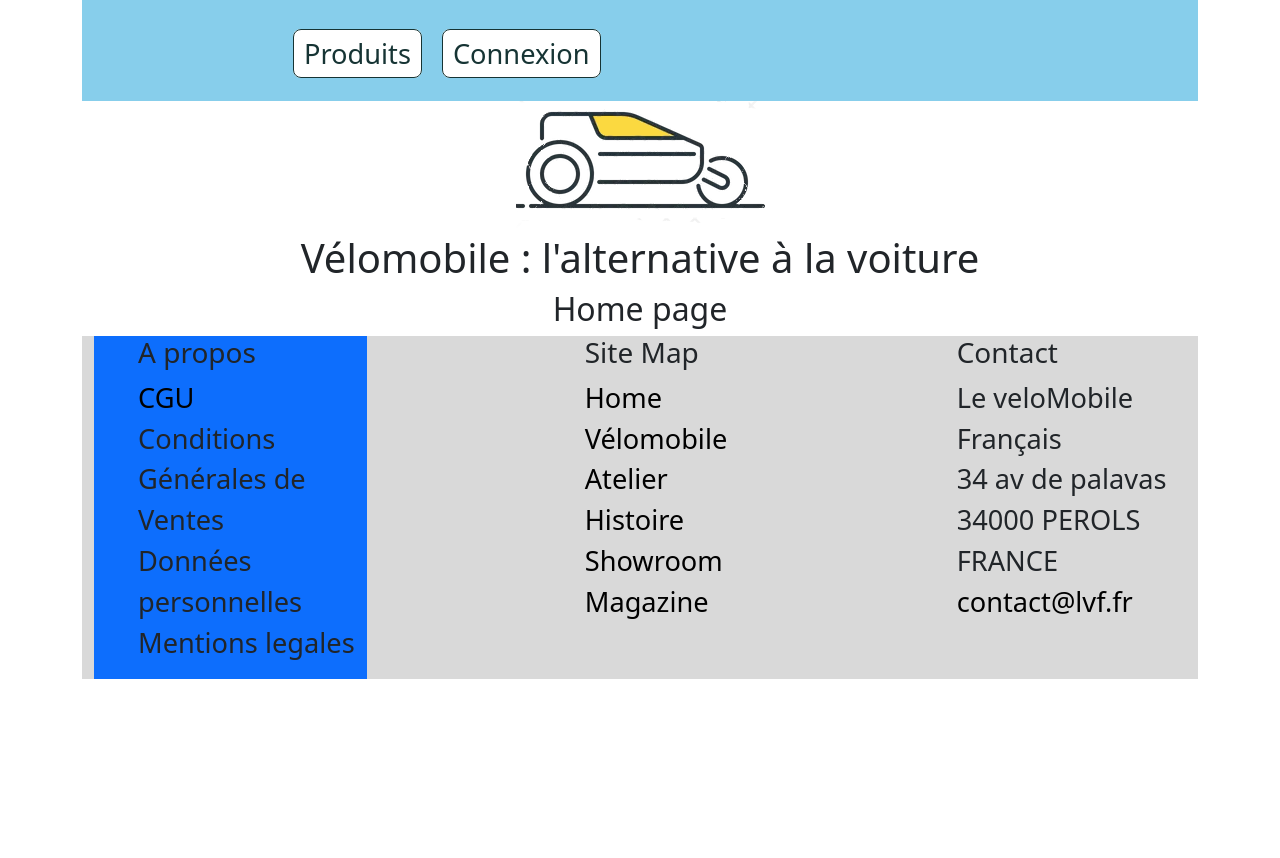
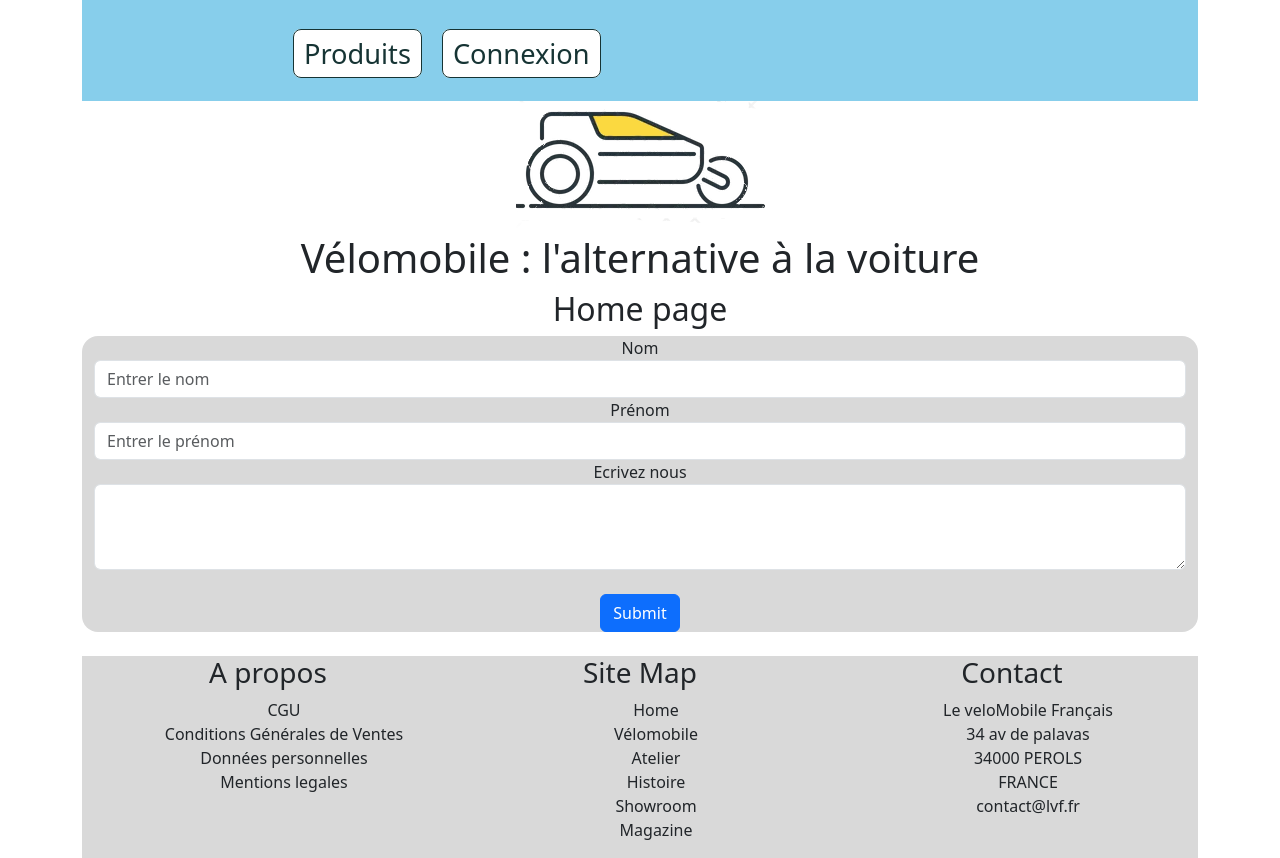
Before and after one commit to alexandra-pereira/velomobile, a React (Create React App) app: page / in a window 1280 px wide. Before the commit the page ends 800 px from the top, so only its background shows below. Built offline with nearby package versions, Linux system fonts and the light colour scheme.

Commit message:
footer et formulaire

```diff
--- a/src/App.js
+++ b/src/App.js
@@ -3,6 +3,7 @@ import { Outlet } from "react-router-dom";
 import { useState } from "react";
 import Header from "./components/Header";
 import Footer from "./components/Footer";
+import Formulaire from "./components/Formulaire";
 /**
  * Gère l'affichage du composant App
  * App appelle ici le composant Title avec deux arguments sous la forme de clés/valeurs
@@ -19,11 +20,13 @@ function App() {
       <main>
         {/* Outlet indique l'endroit où vont s'afficher les composants définis dans les routes enfants */}
         <Outlet context={[isLoggedIn, setIsLoggedIn]} />
+        <Formulaire />
+        <br />
       </main>
 
-      <footer>
+
         <Footer />
-      </footer>
+
     </div>
   );
 }
--- a/src/components/Footer.jsx
+++ b/src/components/Footer.jsx
@@ -2,54 +2,40 @@ import "./../sass/footer.scss";
 
 const Footer = () => {
   return (
-    <footer className="container-fluid d-flex-wrap">
-      <div className="container bg-primary">
+    <footer className="container-fluid bg-dark-50">
+      <div className="row">
+        <div className="col-md-4">
+          <h3>A propos</h3>
           <ul>
-          <h3>A propos</h3>
-          <li>
-            <a href="#">CGU</a>
-          </li>
+            <li><a href="#">CGU</a></li>
             <li>Conditions Générales de Ventes</li>
             <li>Données personnelles</li>
             <li>Mentions legales</li>
           </ul>
         </div>
 
-      <div className="container">
+        <div className="col-md-4">
+          <h3>Site Map</h3>
           <ul>
-          <h3>Site Map</h3>
-          <li>
-            <a href="home">Home</a>
-          </li>
-          <li>
-            <a href="products">Vélomobile</a>
-          </li>
-          <li>
-            <a href="#">Atelier</a>
-          </li>
-          <li>
-            <a href="#">Histoire</a>
-          </li>
-          <li>
-            <a href="#">Showroom</a>
-          </li>
-          <li>
-            <a href="#">Magazine</a>
-          </li>
+            <li><a href="home">Home</a></li>
+            <li><a href="products">Vélomobile</a></li>
+            <li><a href="#">Atelier</a></li>
+            <li><a href="#">Histoire</a></li>
+            <li><a href="#">Showroom</a></li>
+            <li><a href="#">Magazine</a></li>
           </ul>
         </div>
 
-      <div className="container">
+        <div className="col-md-4">
+          <h3>Contact</h3>
           <ul>
-          <h3>Contact</h3>
             <li>Le veloMobile Français</li>
             <li>34 av de palavas</li>
             <li>34000 PEROLS</li>
             <li>FRANCE</li>
-          <li>
-            <a href="#">contact@lvf.fr</a>
-          </li>
+            <li><a href="#">contact@lvf.fr</a></li>
           </ul>
+        </div>
       </div>
     </footer>
   );
--- /dev/null
+++ b/src/components/Formulaire.jsx
@@ -0,0 +1,28 @@
+import "./../sass/formulaire.scss";
+
+const Formulaire = () => {
+    return (
+        <form className="container">
+            <div className="form-group">
+                <label htmlFor="name">Nom  </label>
+                <input type="text" className="form-control" id="name" placeholder="Entrer le nom" />
+
+            </div>
+
+            <div className="form-group">
+                <label htmlFor="firstName">Prénom</label>
+                <input type="text" className="form-control" id="firstNme" placeholder="Entrer le prénom" />
+            </div>
+
+            <div class="form-group">
+                <label for="description">Ecrivez nous</label>
+                <textarea class="form-control" id="description" rows="3"></textarea>
+            </div>
+            <br />
+            <button type="submit" className="btn btn-primary">Submit</button>
+        </form>
+
+    );
+}
+
+export default Formulaire;
--- a/src/sass/footer.scss
+++ b/src/sass/footer.scss
@@ -1,31 +1,23 @@
-footer{
+footer {
     background-color: #D9D9D9;
-    display: flex;
-    justify-content:space-around;
-    gap: 5em;
-    font-size: calc(0.5rem + 1.5vw);
+    max-width: 100%;
+    margin: 0;
 
-    div {
-        display: flex;
-        flex-direction: column;
-        text-align: left;
-        align-items: center;
+    ul {
+        list-style-type: none;
+    }
 
+    a {
+        color: inherit;
+        text-decoration: none;
+    }
+     a:hover {
+        color :white;
+     }
 
-        ul{
-            display: flex;
-        flex-direction: column;
-        list-style-type: none;
-
-
-                li a{
-                    color: black;
-                    text-decoration: none;
-                }
-
-                li a:hover{
-                    color: white;
-                }
+    @media (max-width: 650px) {
+        footer {
+            padding: 20px;
         }
     }
 }
--- /dev/null
+++ b/src/sass/formulaire.scss
@@ -0,0 +1,7 @@
+
+form {
+
+        background-color: #D9D9D9;
+        border-radius: 1em;
+
+}
```
Lines whose indentation alone changed are shown as unchanged.
